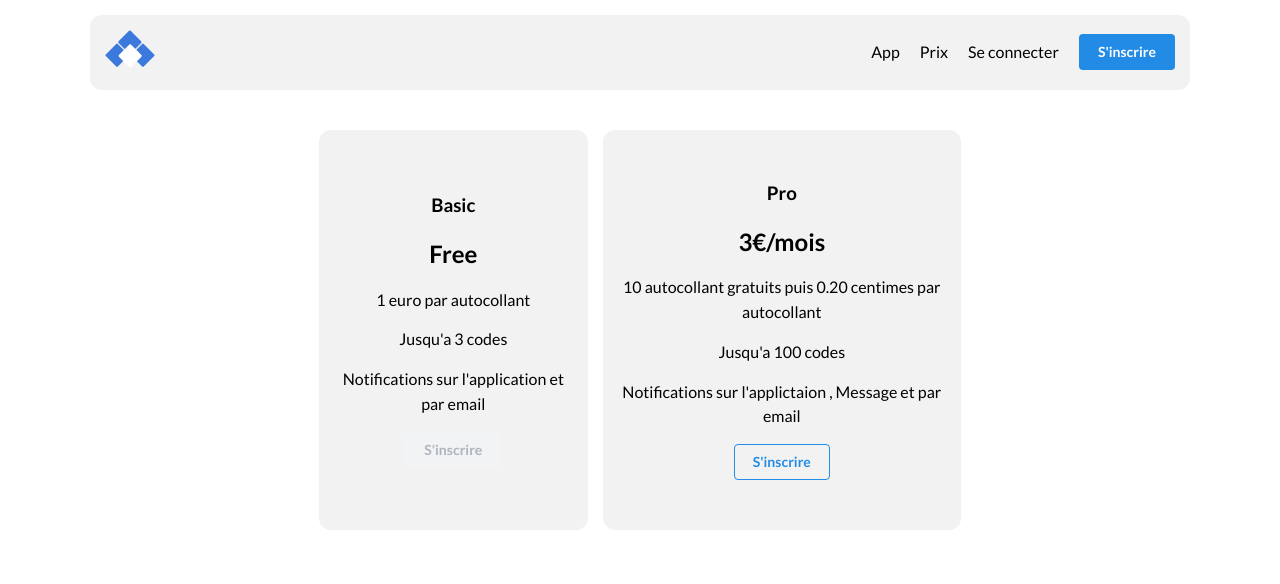
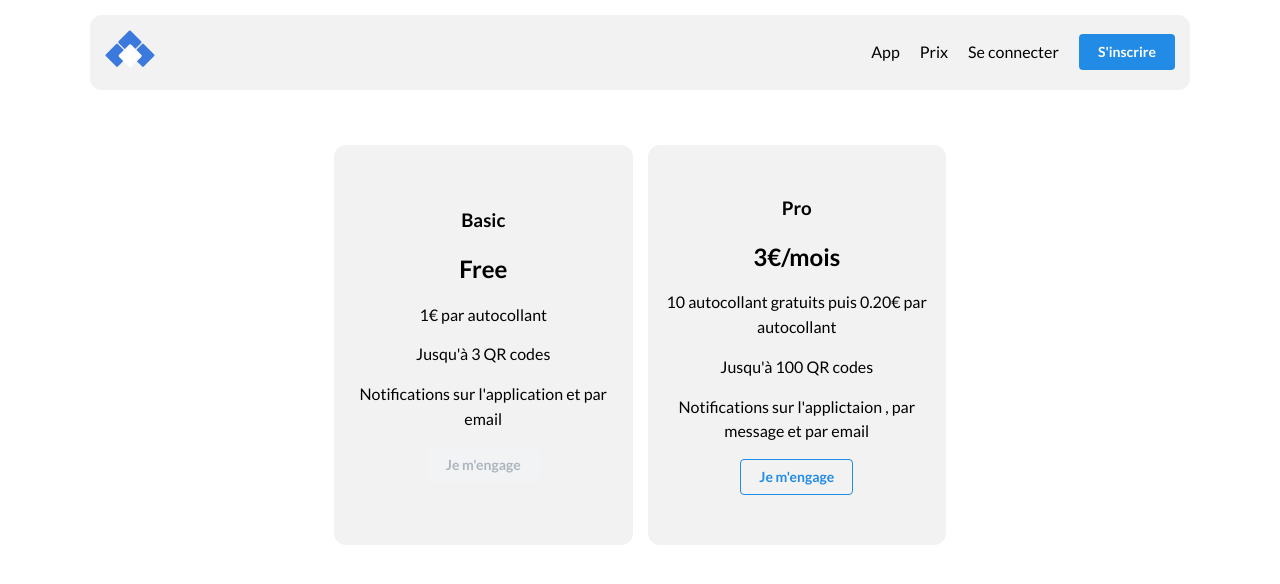
Before and after one commit to AlertnGo/alertngo, a Next.js app: page /price in a window 1280 px wide. Shown: the top 584 px of the page. Built offline with nearby package versions, Linux system fonts and the light colour scheme.

Commit message:
Update price.js and price.module.scss

```diff
--- a/pages/price.js
+++ b/pages/price.js
@@ -11,20 +11,20 @@ export default function MainCode() {
           <Card className={styles.priceCard} withBorder my="xs">
             <h3>Basic</h3>
             <h2>Free</h2>
-            <p>1 euro par autocollant</p>
-            <p>Jusqu'a 3 codes </p>
+            <p>1€ par autocollant</p>
+            <p>Jusqu'à 3 QR codes</p>
             <p> Notifications sur l'application et par email </p>
             <Button variant="outline" disabled>
-              S'inscrire
+              Je m'engage
             </Button>
           </Card>
           <Card className={styles.priceCard} withBorder my="xs">
             <h3>Pro</h3>
             <h2>3€/mois</h2>
-            <p>10 autocollant gratuits puis 0.20 centimes par autocollant </p>
-            <p>Jusqu'a 100 codes</p>
-            <p>Notifications sur l'applictaion , Message et par email </p>
-            <Button variant="outline">S'inscrire</Button>
+            <p>10 autocollant gratuits puis 0.20€ par autocollant </p>
+            <p>Jusqu'à 100 QR codes</p>
+            <p>Notifications sur l'applictaion , par message et par email </p>
+            <Button variant="outline">Je m'engage</Button>
           </Card>
         </div>
       </section>
--- a/pages/price.module.scss
+++ b/pages/price.module.scss
@@ -3,6 +3,7 @@
   align-items: center;
   justify-content: center;
   .priceContainer {
+    padding: var(--gap);
     gap: var(--gap);
     width: 60%;
     display: flex;
@@ -12,6 +13,7 @@
 
     .priceCard {
       height: 400px;
+      width: 300px;
       display: flex;
       flex-direction: column;
       align-items: center;
```
